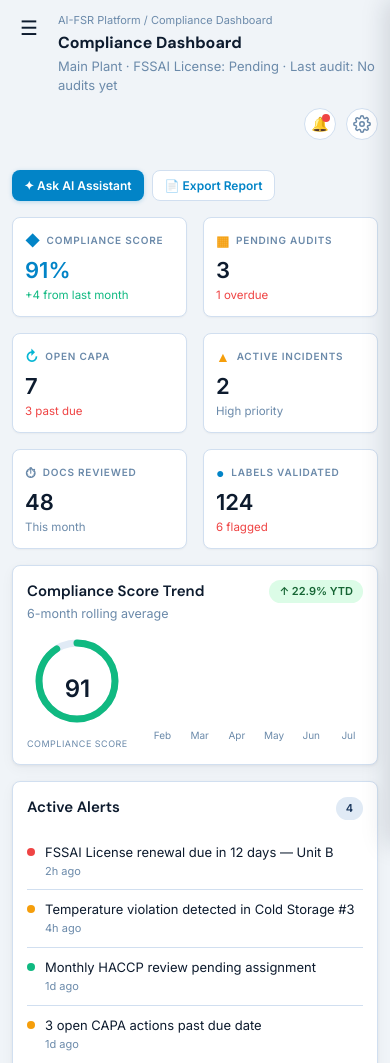
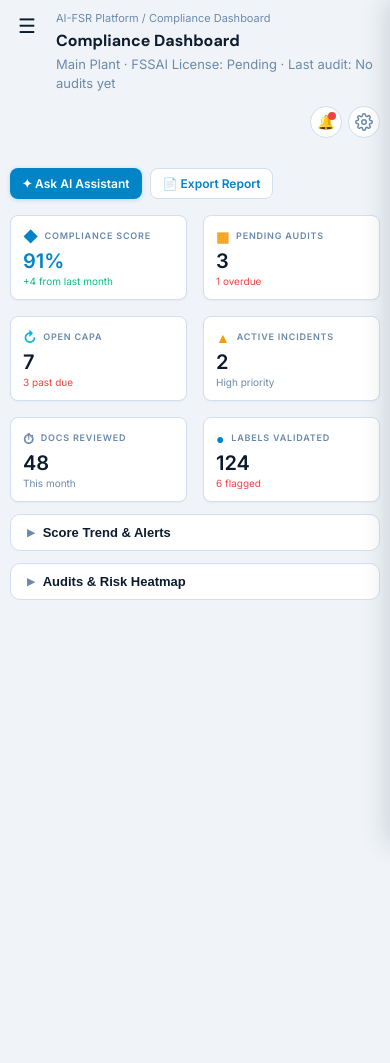
Before and after one commit to harishkumar2317/ai-fsr, a website: page website/index.html in a window 390 px wide. Shown: the top 1063 px of the page. After the commit the page ends 844 px from the top, so only its background shows below. Drawn offline with Linux system fonts and the light colour scheme; no server answers; sample sign-in values are in the browser's storage.

Commit message:
Dashboard: collapsible sections for cleaner layout; server uses localhost locally

```diff
--- a/website/index.html
+++ b/website/index.html
@@ -58,7 +58,12 @@
     </div>
 
     <!-- Trend + Alerts -->
-    <div class="grid grid-2 mt-3">
+    <div class="collapsible mt-3" id="section-charts">
+      <button class="collapsible-toggle" onclick="toggleSection('charts')">
+        <span class="collapsible-arrow">&#9654;</span> Score Trend & Alerts
+      </button>
+      <div class="collapsible-content" id="collapse-charts">
+        <div class="grid grid-2">
           <!-- Compliance Score Trend -->
           <div class="card">
             <div style="display:flex;justify-content:space-between;align-items:flex-start;margin-bottom:12px">
@@ -69,7 +74,6 @@
               <span class="pill green" style="font-size:11px">&#8593; 22.9% YTD</span>
             </div>
             <div style="display:flex;gap:20px;align-items:center">
-          <!-- Circular gauge -->
               <div style="text-align:center;flex-shrink:0">
                 <svg width="90" height="90" viewBox="0 0 90 90">
                   <circle cx="45" cy="45" r="38" fill="none" stroke="#e0eaf5" stroke-width="7"/>
@@ -80,7 +84,6 @@
                 <div style="margin-top:-60px;font-size:24px;font-weight:800;color:var(--foreground)">91</div>
                 <div style="margin-top:30px;font-size:9px;color:var(--muted-foreground);text-transform:uppercase;letter-spacing:.5px">Compliance Score</div>
               </div>
-          <!-- Bar chart -->
               <div style="flex:1;display:flex;align-items:flex-end;gap:8px;height:100px">
                 <div style="flex:1;display:flex;flex-direction:column;align-items:center;gap:4px">
                   <div style="width:100%;background:var(--secondary);border-radius:4px 4px 0 0;height:55%"></div>
@@ -146,9 +149,16 @@
             </div>
           </div>
         </div>
+      </div>
+    </div>
 
     <!-- Audits + Risk Heatmap -->
-    <div class="grid grid-2 mt-3">
+    <div class="collapsible mt-3" id="section-details">
+      <button class="collapsible-toggle" onclick="toggleSection('details')">
+        <span class="collapsible-arrow">&#9654;</span> Audits & Risk Heatmap
+      </button>
+      <div class="collapsible-content" id="collapse-details">
+        <div class="grid grid-2">
           <!-- Recent Audits -->
           <div class="card">
             <div style="display:flex;justify-content:space-between;align-items:center;margin-bottom:12px">
@@ -214,6 +224,8 @@
             </div>
           </div>
         </div>
+      </div>
+    </div>
   </main>
 </div>
 <script src="api.js"></script>
@@ -241,6 +253,19 @@ async function loadDashboard(){
   } catch(e){ console.log('Dashboard load failed:', e); }
 }
 loadDashboard();
+
+function toggleSection(id){
+  const content = document.getElementById('collapse-'+id);
+  const arrow = document.querySelector('#section-'+id+' .collapsible-arrow');
+  const isOpen = content.classList.contains('open');
+  if(isOpen){
+    content.classList.remove('open');
+    arrow.style.transform='rotate(0deg)';
+  } else {
+    content.classList.add('open');
+    arrow.style.transform='rotate(90deg)';
+  }
+}
 </script>
 </body>
 </html>
--- a/website/styles.css
+++ b/website/styles.css
@@ -419,14 +419,16 @@ textarea{min-height:70px;resize:vertical}
 @media(max-width:480px){
   .grid-4,.grid-3,.grid-2{grid-template-columns:1fr}
   .grid-6{grid-template-columns:1fr 1fr}
-  .main{padding:12px}
+  .main{padding:10px}
   .search-wrap{display:none}
   .system-badge{display:none}
   .topbar-icon-btn{width:32px;height:32px}
   .topbar-icon-btn span{font-size:14px}
-  .card{padding:14px}
-  .stat-card{padding:12px}
-  .stat-num{font-size:22px}
+  .card{padding:12px}
+  .stat-card{padding:10px 12px}
+  .stat-num{font-size:20px}
+  .stat-label{font-size:9px;margin-bottom:4px}
+  .stat-sub{font-size:10px;margin-top:3px}
   .btn{padding:7px 12px;font-size:12px}
   .risk-name{width:100%;font-size:11px}
   .risk-row{flex-wrap:wrap}
@@ -434,8 +436,16 @@ textarea{min-height:70px;resize:vertical}
   .profile-dropdown{left:-20px;right:-20px;width:auto}
   .breadcrumb{font-size:11px}
   .topbar h1{font-size:16px}
+  .mt-3{margin-top:12px}
+  .topbar .right{gap:6px}
 }
 @media(max-width:360px){
   .grid-6{grid-template-columns:1fr}
 }
+/* Collapsible sections */
+.collapsible-toggle{width:100%;background:var(--card);border:1px solid var(--border);border-radius:10px;padding:10px 16px;display:flex;align-items:center;gap:8px;cursor:pointer;font-size:13px;font-weight:600;color:var(--foreground);transition:background .15s}
+.collapsible-toggle:hover{background:var(--secondary)}
+.collapsible-arrow{font-size:10px;color:var(--muted-foreground);transition:transform .2s;display:inline-block}
+.collapsible-content{max-height:0;overflow:hidden;transition:max-height .3s ease}
+.collapsible-content.open{max-height:2000px}
 @media(min-width:901px){.sidebar{transform:none !important}.hamburger{display:none !important}.sidebar-overlay{display:none !important}}
```
Also changed, not shown: backend/server.js (+5 -4 lines). Lines whose indentation alone changed are shown as unchanged.
